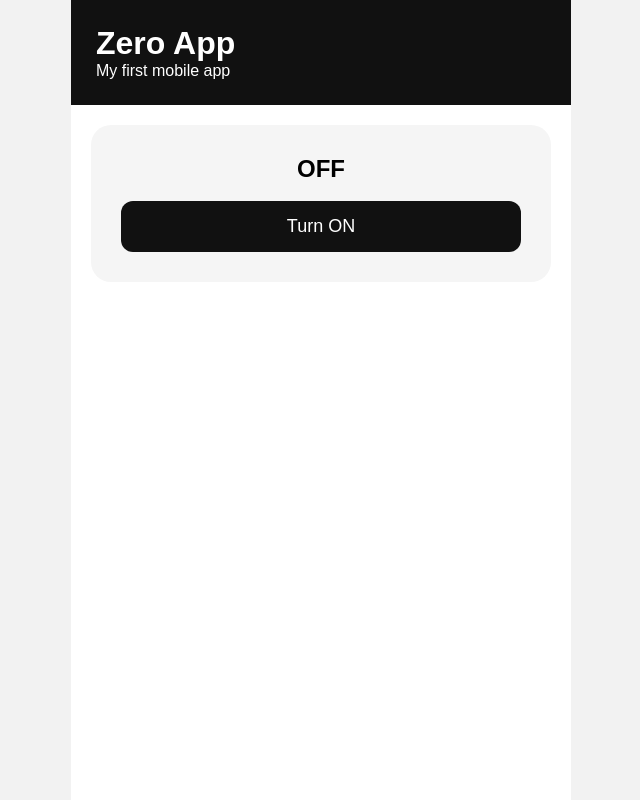
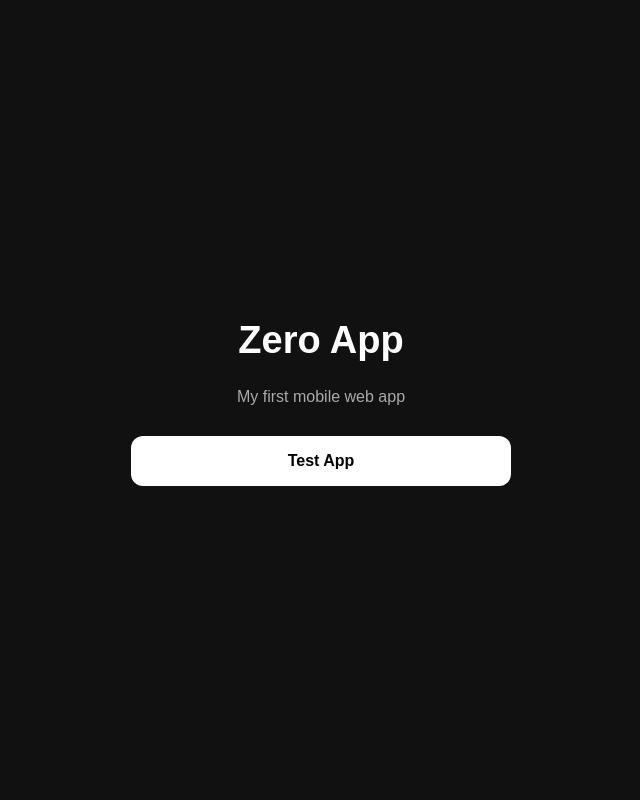
Before and after one commit to patel-231/My-AI-, a plain HTML site: page index.html in a window 1280 px wide. Shown: the whole page, without its empty margins (319-959 px from the left). Drawn offline with Linux system fonts and the light colour scheme.

Commit message:
Refactor index.html for improved structure and styling

```diff
--- a/index.html
+++ b/index.html
@@ -1,112 +1,106 @@
 <!DOCTYPE html>
 <html lang="en">
-
 <head>
-
   <meta charset="UTF-8">
-
-    <meta name="viewport"
-          content="width=device-width, initial-scale=1.0">
+  <meta name="viewport" content="width=device-width, initial-scale=1.0">
 
   <title>Zero App</title>
 
+  <!-- PWA Manifest -->
   <link rel="manifest" href="manifest.json">
 
   <meta name="theme-color" content="#111111">
 
   <style>
-
     * {
-            margin: 0;
-            padding: 0;
       box-sizing: border-box;
-            font-family: Arial, sans-serif;
     }
 
     body {
-            background: #f2f2f2;
+      margin: 0;
+      font-family: Arial, sans-serif;
+      background: #111;
+      color: white;
+      min-height: 100vh;
+      display: flex;
+      justify-content: center;
+      align-items: center;
     }
 
     .app {
-            max-width: 500px;
+      width: 100%;
+      max-width: 420px;
       min-height: 100vh;
-            margin: auto;
-            background: white;
-        }
-
-        header {
-            background: #111;
-            color: white;
-            padding: 25px;
-        }
-
-        main {
-            padding: 20px;
-        }
-
-        .card {
-            padding: 30px;
-            border-radius: 20px;
-            background: #f5f5f5;
+      padding: 30px 20px;
+      display: flex;
+      flex-direction: column;
+      justify-content: center;
       text-align: center;
     }
 
+    h1 {
+      font-size: 38px;
+      margin-bottom: 10px;
+    }
+
+    p {
+      color: #aaa;
+      margin-bottom: 30px;
+    }
+
     button {
-            width: 100%;
-            padding: 15px;
+      padding: 16px;
       border: none;
       border-radius: 12px;
-            background: #111;
-            color: white;
-            font-size: 18px;
+      background: white;
+      color: black;
+      font-size: 16px;
+      font-weight: bold;
+      cursor: pointer;
     }
 
+    #status {
+      margin-top: 20px;
+      color: #00ff88;
+    }
   </style>
-
 </head>
 
 <body>
 
   <div class="app">
 
-        <header>
     <h1>Zero App</h1>
-            <p>My first mobile app</p>
-        </header>
 
-        <main>
+    <p>My first mobile web app</p>
 
-            <div class="card">
-
-                <h2 id="status">OFF</h2>
-
-                <br>
-
-                <button onclick="toggleApp()">
-                    Turn ON
+    <button onclick="testApp()">
+      Test App
     </button>
 
-            </div>
-
-        </main>
+    <div id="status"></div>
 
   </div>
 
   <script>
-
-        let isOn = false;
-
-        function toggleApp() {
-
-            isOn = !isOn;
-
+    function testApp() {
       document.getElementById("status").innerText =
-                isOn ? "ON" : "OFF";
-
+        "App is working successfully 🚀";
     }
 
+    // Register Service Worker
+    if ("serviceWorker" in navigator) {
+      window.addEventListener("load", () => {
+        navigator.serviceWorker.register("sw.js")
+          .then(() => {
+            console.log("Service Worker Registered");
+          })
+          .catch(error => {
+            console.log("Service Worker Error:", error);
+          });
+      });
+    }
   </script>
 
 </body>
-
 </html>
```
Lines whose indentation alone changed are shown as unchanged.
